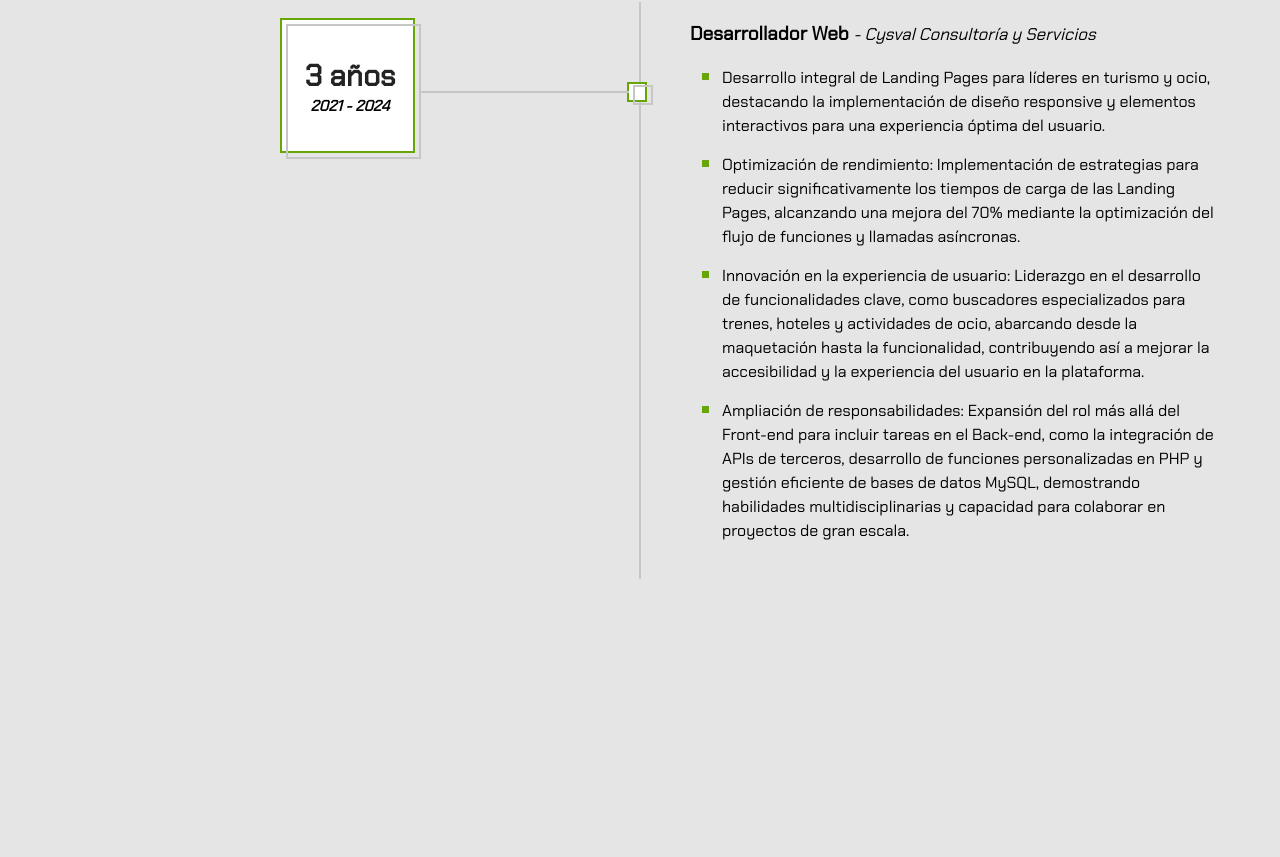
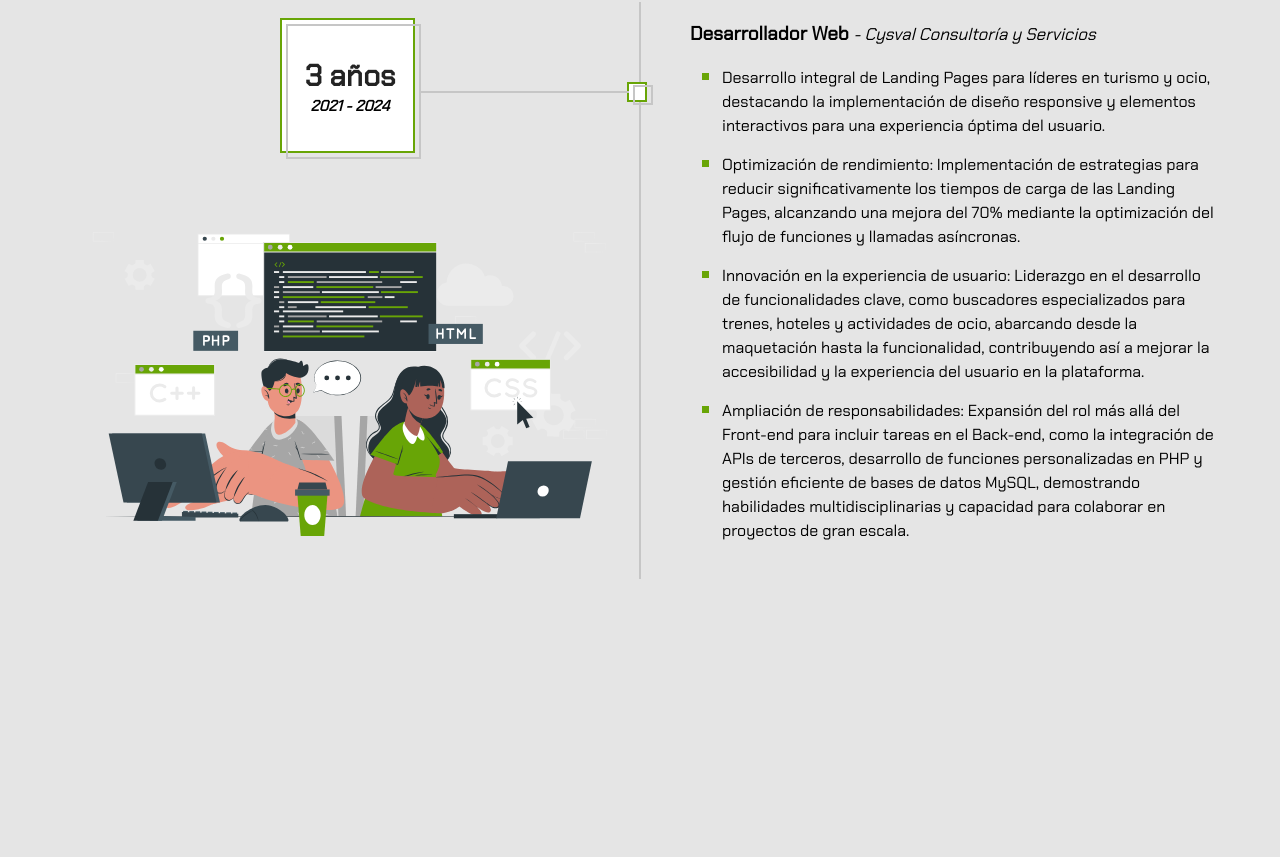
Before and after one commit to webdevmohamed/portfolio, a Vue app: page / in a window 1280 px wide. Shown: the part 3096-3953 px from the top of the page. Built offline with nearby package versions, Linux system fonts and the light colour scheme.

Commit message:
Design changes

```diff
--- a/src/components/ContactComponent.vue
+++ b/src/components/ContactComponent.vue
@@ -40,7 +40,7 @@
             <input id="input-name" type="text" class="form-control"
               :class="{ 'is-invalid': !$v.form.name.required && $v.form.name.$dirty, 'is-valid': $v.form.name.required && $v.form.name.$dirty }"
               v-model="$v.form.name.$model" placeholder="Nombre" required>
-            <label for="input-name">Nombre *</label>
+            <label for="input-name">Nombre*</label>
             <div class="invalid-feedback"
               :style="{ visibility: !$v.form.name.required && $v.form.name.$dirty ? 'visible' : 'hidden' }">
               Este campo es obligatorio.
@@ -51,7 +51,7 @@
             <input id="input-email" type="email" class="form-control"
               :class="{ 'is-invalid': $v.form.email.$invalid && $v.form.email.$dirty, 'is-valid': !$v.form.email.$invalid && $v.form.email.$dirty }"
               v-model="$v.form.email.$model" placeholder="Correo electrónico" required>
-            <label for="input-email">Correo electrónico *</label>
+            <label for="input-email">Correo electrónico*</label>
             <div class="invalid-feedback"
               :style="{ visibility: $v.form.email.$invalid && $v.form.email.$dirty ? 'visible' : 'hidden' }">
               {{ $v.form.email.$invalid && !$v.form.email.$model ?
--- a/src/components/ExperienceComponent.vue
+++ b/src/components/ExperienceComponent.vue
@@ -15,6 +15,9 @@
               </span>
             </div>
           </div>
+        </transition>
+        <transition name="slide-fade">
+          <img :src="require('@/assets/experience.svg')" class="img-fluid experience-img" alt="" v-show="showImg">
         </transition>
         <div class="timeline-content">
           <transition name="slide-fade">
@@ -65,6 +68,7 @@ export default {
   data() {
     return {
       showDateContent: false,
+      showImg: false,
       showJobTitle: false,
       showTitle: false,
       showFirstPoint: false,
@@ -75,6 +79,7 @@ export default {
   },
   mounted() {
     this.showDateContent = true;
+    this.showImg = true;
     this.showJobTitle = true;
     this.showTitle = true;
     this.showFirstPoint = true;
@@ -130,6 +135,13 @@ export default {
 .experience .main-timeline .timeline {
   margin-bottom: 40px;
   position: relative
+}
+
+.experience .main-timeline .timeline .experience-img {
+  width: 50%;
+  position: absolute;
+  left: 0;
+  bottom: 0;
 }
 
 .experience .main-timeline .timeline:after {
@@ -344,6 +356,11 @@ li.slide-fade-enter-active {
   transform: translateX(-30%);
 }
 
+.experience-img.slide-fade-enter,
+.experience-img.slide-fade-leave-to {
+  transform: translateY(30%);
+}
+
 .first-point.slide-fade-enter,
 .first-point.slide-fade-leave-to {
   transform: translateX(20%);
@@ -372,6 +389,10 @@ li.slide-fade-enter-active {
 
   .experience .main-timeline .timeline {
     margin-bottom: 20px
+  }
+
+  .experience .main-timeline .timeline .experience-img {
+    display: none;
   }
 
   .experience .main-timeline .timeline:last-child {
--- a/src/components/SkillsComponent.vue
+++ b/src/components/SkillsComponent.vue
@@ -302,8 +302,8 @@ body {
 }
 
 .skills .tag .skill-icon {
-  width: 30px;
-  height: 30px;
+  width: 35px;
+  height: 35px;
   position: absolute;
   opacity: 0;
   transition: 0.3s ease;
```
Also changed, not shown: src/assets/experience.svg (added).
